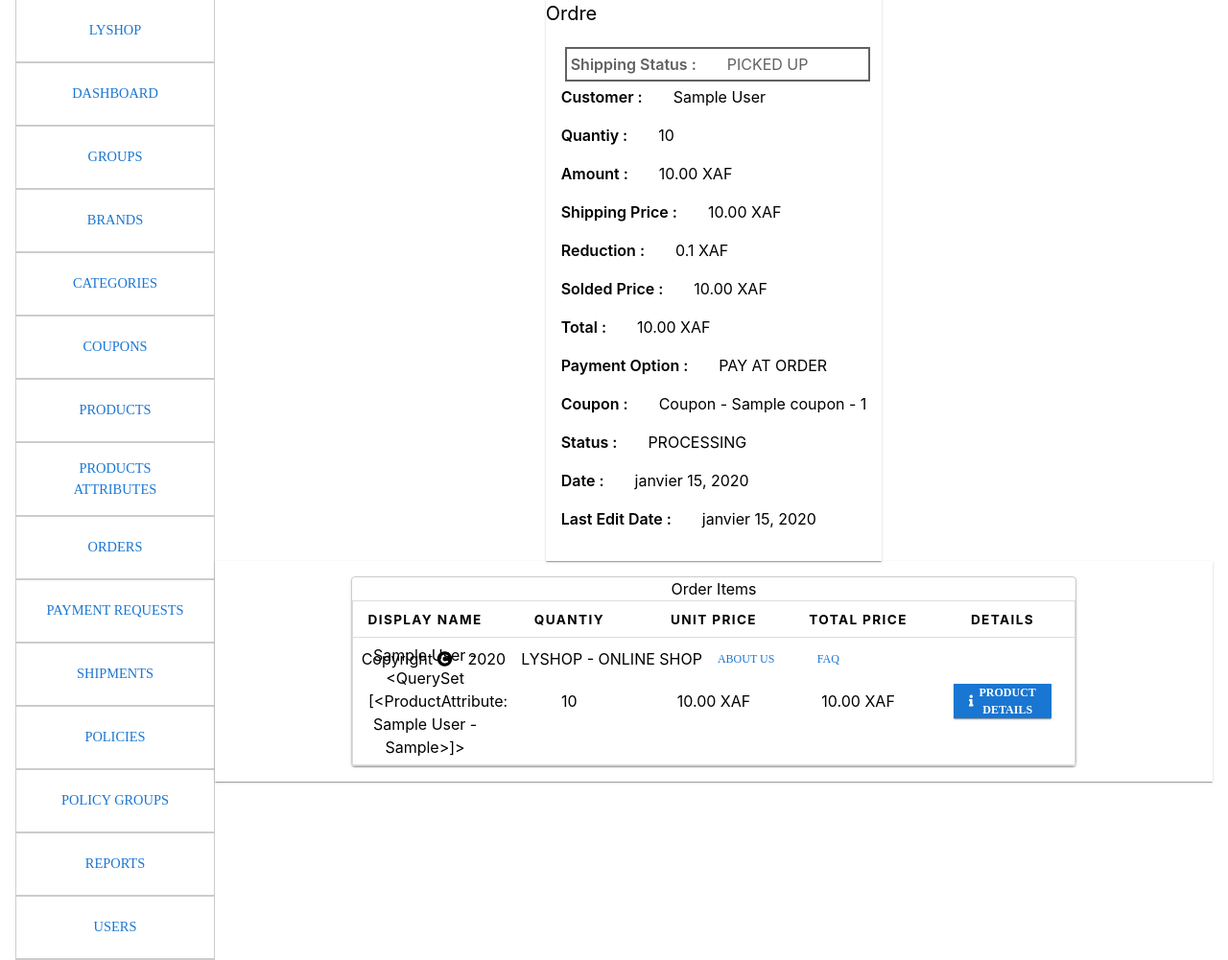
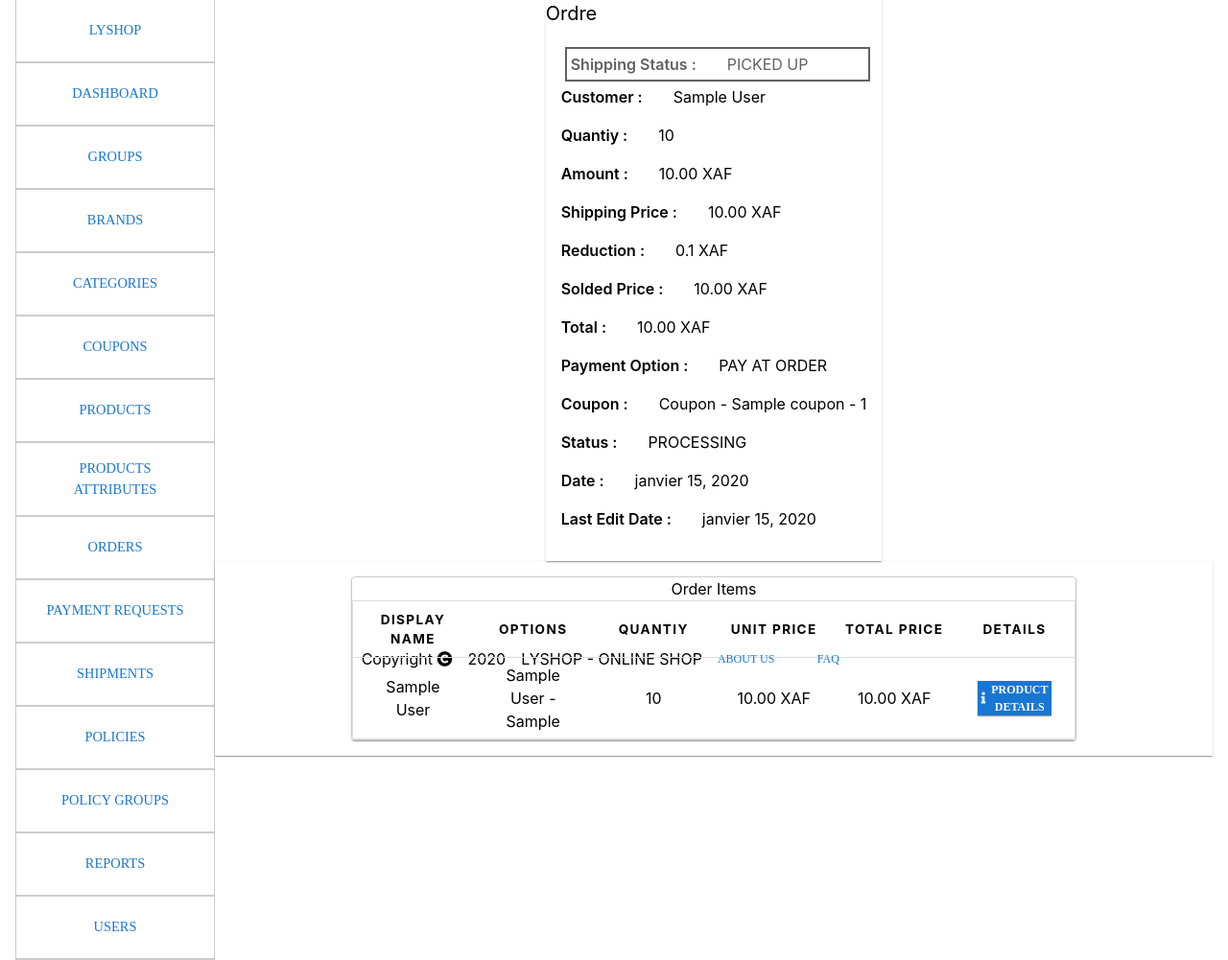
Before and after one commit to cyrildzumts/lyshop, a Django app: page /dashboard/orders/detail/00000000-0000-0000-0000-000000000001/ in a window 1280 px wide. Shown: the part 217-1218 px from the top of the page at 96% size. Run offline with Django 3.2, Linux system fonts and the light colour scheme; a user stored in the database is signed in; tables that the repository leaves empty hold one stand-in row (values such as "Sample post"); some libraries are stand-ins or nearby versions.

Commit message:
minor update

```diff
--- a/dashboard/templates/dashboard/order_detail.html
+++ b/dashboard/templates/dashboard/order_detail.html
@@ -96,6 +96,7 @@
                                 <thead>
                                         <tr>
                                                 <th>{% trans "Display Name" %}</th>
+                                                <th>{% trans "Options" %}</th>
                                                 <th>{% trans "Quantiy" %}</th>
                                                 <th>{% trans "Unit Price" %}</th>
                                                 <th>{% trans "Total Price" %}</th>
@@ -105,7 +106,8 @@
                                 <tbody>
                                         {% for item in order.order_items.all  %}
                                         <tr>
-                                            <td>{{item.product.display_name}} - {{item.product.attributes.all}}</td>
+                                            <td>{{item.product.display_name}}</td>
+                                            <td><div class="row">{% for attr in item.product.attributes.all %} <span>{{attr}}</span> {% endfor %}</div></td>
                                             <td>{{item.quantity}}</td>
                                             <td><span>{{item.unit_price}}</span> <span>{% trans "XAF" %}</span></td>
                                             <td><span>{{item.total_price}}</span> <span>{% trans "XAF" %}</span></td>
```
